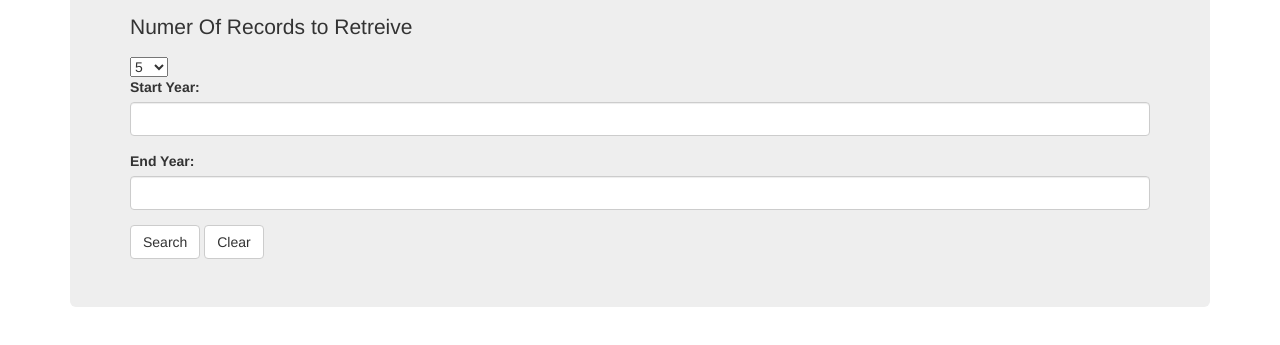
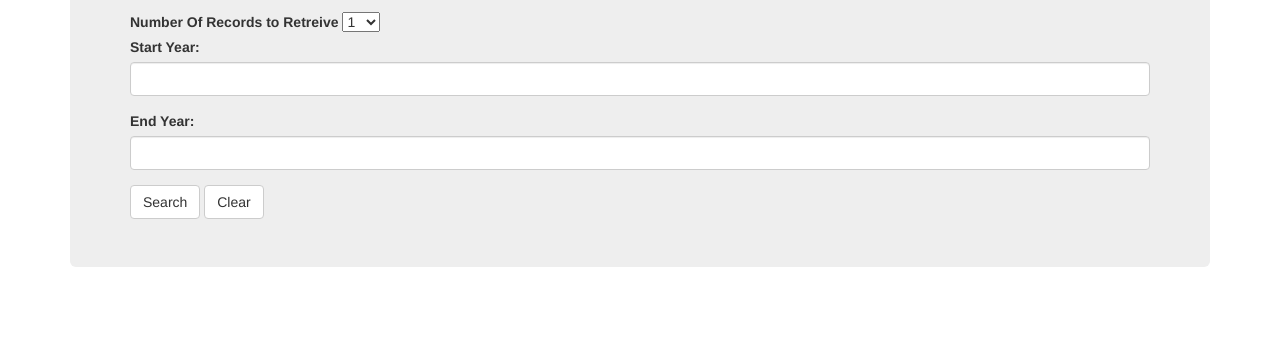
Before and after one commit to PicklesForEyes/teamWaffle, a plain HTML site: page index.html in a window 1280 px wide. Shown: the part 209-554 px from the top of the page. Drawn offline with nearby package versions, Linux system fonts and the light colour scheme.

Commit message:
synced vars, added results div

```diff
--- a/index.html
+++ b/index.html
@@ -51,25 +51,17 @@
     <label for="text">Number of records:</label>
     <input type="text" class="form-control" id="records">
   </div> -->
-  <p>Numer Of Records to Retreive</p>
-  <select><!-- name = "records">-->
-    <label for="text">Numer Of Records to Retreive</label>
+<!--   <p>Numer Of Records to Retreive</p>
+ -->
+  <label for="text">Number Of Records to Retreive</label>
+  <select id="records"><!-- name = "records">-->
+
+    <option value="1">1</option>
     <option value="5">5</option>
     <option value="10">10</option>
-    <option value="15">15</option>
-<!--     <input type="records" value="records">
- -->  </select>
-<!--   <div class="dropdown">
-    <button class="btn btn-secondary dropdown-toggle" type="button" id="dropdownMenuButton" data-toggle="dropdown" aria-haspopup="true" aria-expanded="false">
-      Numer Of Records to Retreive
-    </button>
-    <div class="dropdown-menu" aria-labelledby="dropdownMenuButton">
-      <a class="dropdown-item" href="#">5</a>
-      <a class="dropdown-item" href="#">10</a>
-      <a class="dropdown-item" href="#">15</a>
-      <input type="records" value="records">
-    </div>
-  </div> -->
+<!--     <input type="records" value="records"> -->
+  </select>
+
   <div class="form-group">
     <label for="text">Start Year:</label>
     <input type="text" class="form-control" id="start">
@@ -81,13 +73,16 @@
 <!--   <div class="checkbox">
     <label><input type="checkbox"> Remember me</label>
   </div> -->
-  <button type="Search" class="btn btn-default">Search</button>
-  <button type="Clear" class="btn btn-default">Clear</button>
+  <button type="Search" class="btn btn-default" id="search">Search</button>
+  <button type="Clear" class="btn btn-default" id="clear">Clear</button>
 </form>
-<!--// Search Term - text-->
-<!--// num of records - pulldown-->
-<!--// Start Year - text-->
-<!--// End Year text-->
+
+<!-- results div
+ -->
+   <div id="results-div">
+<!--     <label for="text">Results:</label>
+ -->
+    </div>
 
 <!--// Search Button-->
 <!--// Clear Results-->
```
